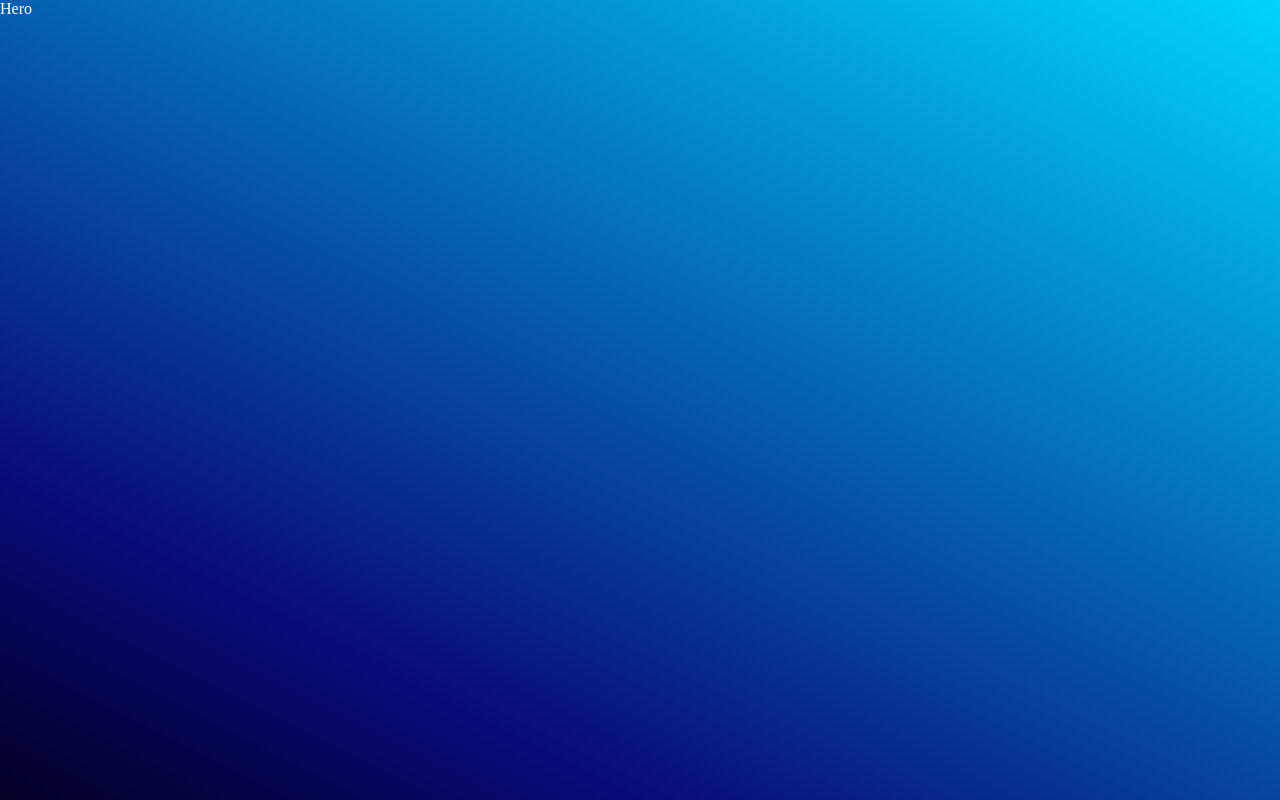
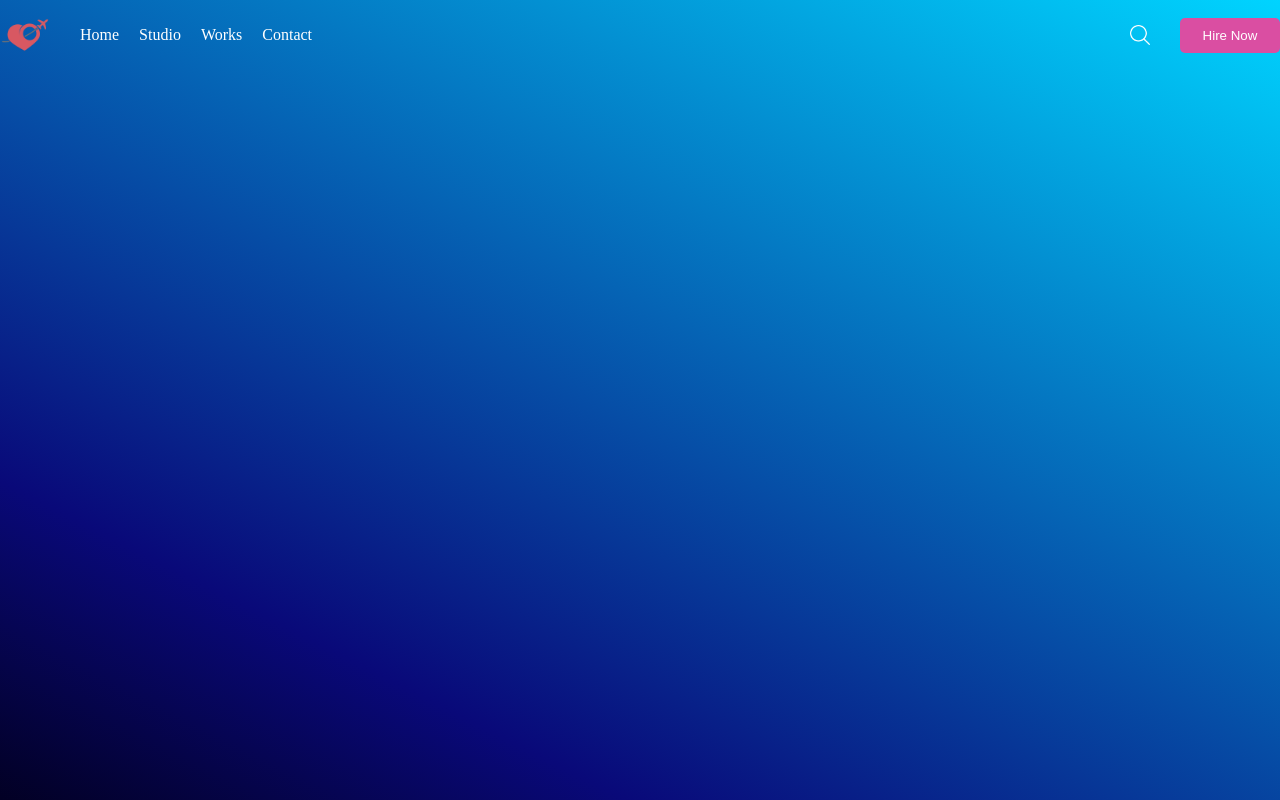
Before and after one commit to serhiyhvala/three-js-portfolio, a React (Vite) app: page / in a window 1280 px wide. Built offline with nearby package versions, Linux system fonts and the light colour scheme.

Commit message:
Create Hero section

```diff
--- a/src/components/Hero/index.tsx
+++ b/src/components/Hero/index.tsx
@@ -1,7 +1,13 @@
+import Navbar from '@components/Navbar'
+
 import styles from './hero.module.scss'
 
 const Hero = () => {
-	return <div className={styles.container}>Hero</div>
+	return (
+		<div className={styles.container}>
+			<Navbar />
+		</div>
+	)
 }
 
 export default Hero
--- /dev/null
+++ b/src/components/Navbar/index.tsx
@@ -0,0 +1,28 @@
+import logo from '@img/logo.png'
+import search from '@img/search.png'
+
+import styles from './navbar.module.scss'
+
+const Navbar = () => {
+	return (
+		<div className={styles.container}>
+			<div className={styles.section}>
+				<div className={styles.links}>
+					<img className={styles.logo} src={logo} alt='' />
+					<ul className={styles.list}>
+						<li className={styles.listItem}>Home</li>
+						<li className={styles.listItem}>Studio</li>
+						<li className={styles.listItem}>Works</li>
+						<li className={styles.listItem}>Contact</li>
+					</ul>
+				</div>
+				<div className={styles.icons}>
+					<img className={styles.searchIcon} src={search} alt='' />
+					<button className={styles.button}>Hire Now</button>
+				</div>
+			</div>
+		</div>
+	)
+}
+
+export default Navbar
--- /dev/null
+++ b/src/components/Navbar/navbar.module.scss
@@ -0,0 +1,45 @@
+.container {
+  display: flex;
+  justify-content: center;
+}
+
+.section {
+  width: 1400px;
+  display: flex;
+  justify-content: space-between;
+  align-items: center;
+  padding: 10px 0;
+}
+
+.links, .icons {
+  display: flex;
+  align-items: center;
+  gap: 30px;
+}
+
+.logo {
+  height: 50px;
+}
+
+.list {
+  display: flex;
+  gap: 20px;
+  list-style: none;
+}
+
+.listItem, .searchIcon, .button, .logo {
+  cursor: pointer;
+}
+
+.searchIcon {
+  width: 20px;
+}
+
+.button {
+  width: 100px;
+  padding: 10px;
+  background-color: #da4ea2;
+  color: #fff;
+  border: none;
+  border-radius: 5px;
+}
--- a/tsconfig.json
+++ b/tsconfig.json
@@ -17,7 +17,8 @@
     "jsx": "react-jsx",
     "baseUrl": "./src",
     "paths": {
-      "@components/*": ["./components/*"]
+      "@components/*": ["./components/*"],
+      "@img/*": ["./img/*"]
     }
   },
   "include": ["src"],
```
Also changed, not shown: src/img/logo.png (added), src/img/search.png (added).
